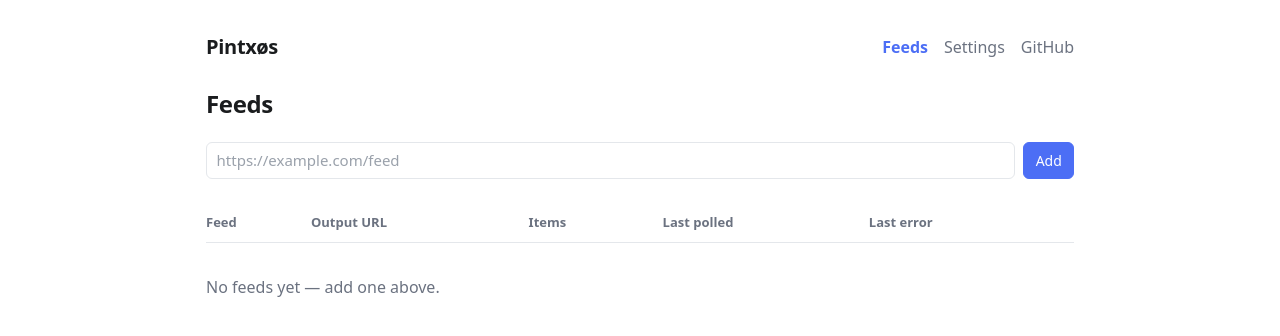
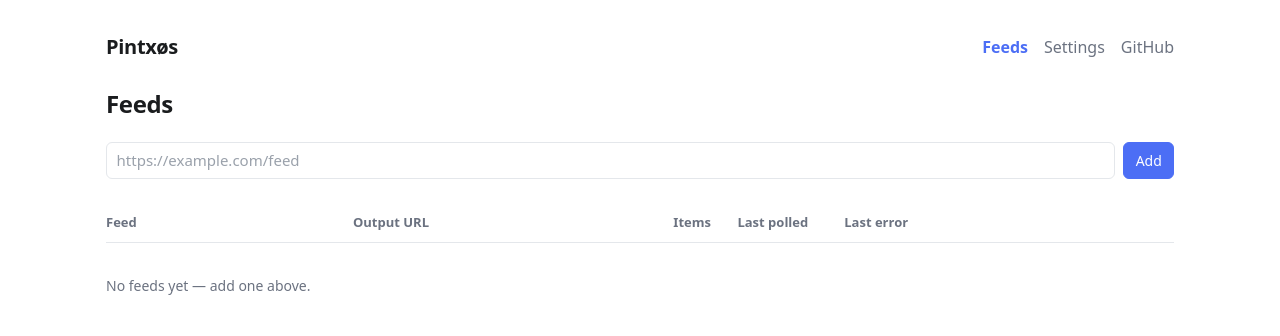
Before and after one commit to janw76/pintxos, a FastAPI app: page / in a window 1280 px wide. Shown: the top 336 px of the page. Run offline with FastAPI, Linux system fonts and the light colour scheme; data that the repository does not hold is empty.

Commit message:
feat(ui): feeds table never scrolls horizontally on desktop (pintxos-ufe.2)
Widen the page to 1100px, switch the table to a fixed column layout with an
explicit colgroup, drop the table font to 0.875rem, and let long URLs and
error strings wrap inside their column so the Poll now / Delete buttons stay
in view. Table buttons shrink slightly to fit the actions column.

Co-Authored-By: Claude Fable 5.1 <noreply@anthropic.com>
Claude-Session: https://claude.ai/code/session_01UiLCdtVdyW7RyV3ryx5mz3

```diff
--- a/pintxos/templates/base.html
+++ b/pintxos/templates/base.html
@@ -22,7 +22,7 @@
       background: var(--bg);
       color: var(--text);
       line-height: 1.5;
-      max-width: 900px;
+      max-width: 1100px;
       margin: 2rem auto;
       padding: 0 1rem;
     }
@@ -36,8 +36,8 @@
     header nav a[aria-current="page"] { color: var(--accent); font-weight: 600; }
 
     .table-wrap { overflow-x: auto; }
-    table { border-collapse: collapse; width: 100%; }
-    th, td { text-align: left; padding: 0.6rem 0.75rem; border-bottom: 1px solid var(--border); vertical-align: top; }
+    table { border-collapse: collapse; width: 100%; table-layout: fixed; font-size: 0.875rem; }
+    th, td { text-align: left; padding: 0.6rem 0.75rem; border-bottom: 1px solid var(--border); vertical-align: top; overflow-wrap: anywhere; }
     th:first-child, td:first-child { padding-left: 0; }
     th:last-child, td:last-child { padding-right: 0; }
     thead th { font-size: 0.8125rem; font-weight: 600; color: var(--text-muted); }
@@ -79,6 +79,7 @@
       border-radius: 6px;
       cursor: pointer;
     }
+    table button { font-size: 0.8125rem; padding: 0.25rem 0.55rem; }
     button:hover { border-color: #cdd2d9; background: var(--surface); }
     button:focus-visible { outline: 2px solid var(--accent); outline-offset: 2px; }
     .btn-primary { color: #ffffff; background: var(--accent); border-color: var(--accent); }
@@ -86,7 +87,7 @@
     .btn-danger { color: var(--danger); }
     .btn-danger:hover { color: var(--danger); background: #fdf3f4; border-color: var(--danger); }
 
-    .url-cell { display: flex; align-items: center; gap: 0.5rem; }
+    .url-cell { display: flex; align-items: center; gap: 0.5rem; flex-wrap: wrap; }
     .output-url {
       font-family: ui-monospace, SFMono-Regular, Menlo, Consolas, monospace;
       font-size: 0.8125rem;
@@ -96,6 +97,8 @@
       border: 1px solid var(--border);
       border-radius: 6px;
       user-select: all;
+      overflow-wrap: anywhere;
+      white-space: normal;
     }
 
     .flash, .msg {
@@ -108,7 +111,7 @@
     .flash { color: var(--danger); background: #fdf3f4; border-color: #f3d4d8; }
     .msg { color: var(--success); background: #f2f9f2; border-color: #cfe6cf; }
     .error { color: var(--danger); }
-    .muted { color: var(--text-muted); font-size: 0.875rem; }
+    .muted { color: var(--text-muted); font-size: 0.875rem; overflow-wrap: anywhere; }
 
     .field { max-width: 26rem; margin-bottom: 1.25rem; }
     .field label { display: block; font-weight: 500; margin-bottom: 0.3rem; }
--- a/pintxos/templates/index.html
+++ b/pintxos/templates/index.html
@@ -10,6 +10,14 @@
 
 <div class="table-wrap">
   <table>
+    <colgroup>
+      <col style="width: 22%">
+      <col style="width: 30%">
+      <col style="width: 6%">
+      <col style="width: 10%">
+      <col style="width: 12%">
+      <col style="width: 20%">
+    </colgroup>
     <thead>
       <tr>
         <th>Feed</th>
```
Also changed, not shown: tests/test_ui.py (+16 -0 lines).
